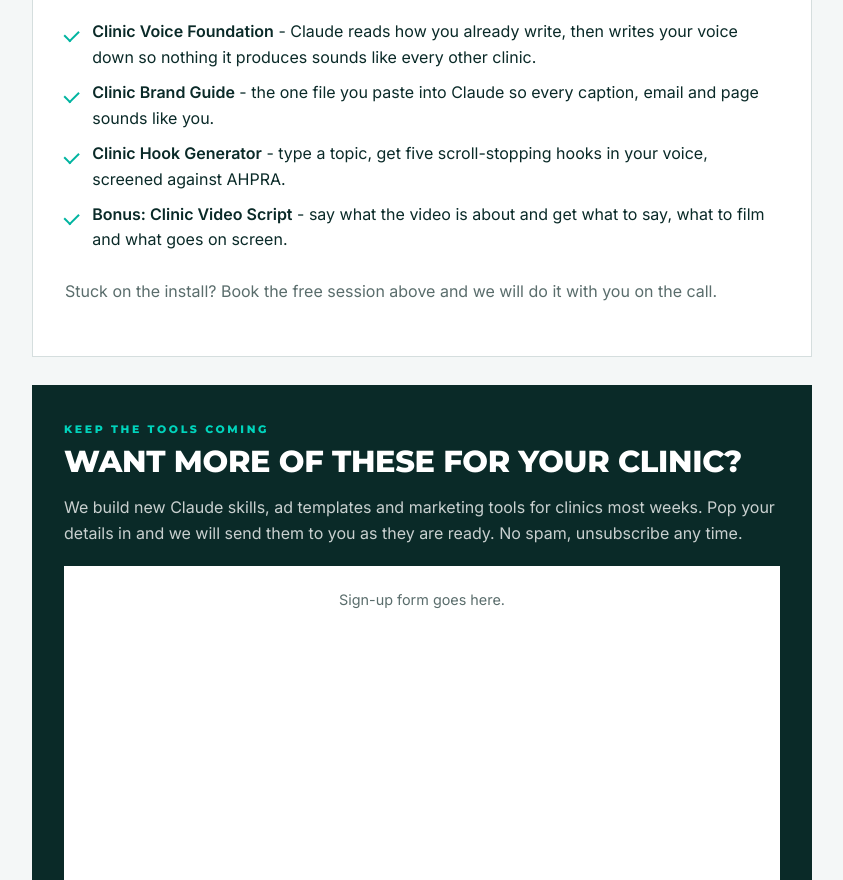
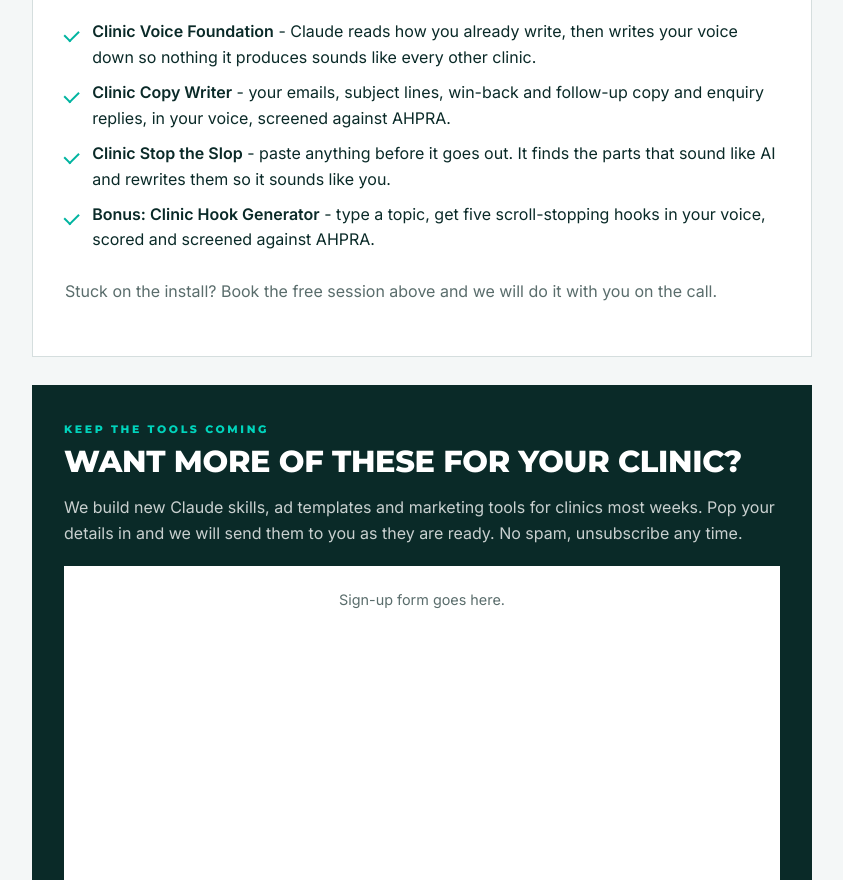
Before and after one commit to Clinic-Catalyst-AU/abm-gift, a plain HTML site: page index.html in a window 1280 px wide. Shown: the part 2121-3001 px from the top of the page, without its empty margins (218-1061 px from the left). Drawn offline with Linux system fonts and the light colour scheme.

Commit message:
Pack v2: voice foundation, copy writer, stop the slop, bonus hook generator

```diff
--- a/index.html
+++ b/index.html
@@ -112,9 +112,9 @@
 
     <ul class="skills">
       <li><strong>Clinic Voice Foundation</strong> - Claude reads how you already write, then writes your voice down so nothing it produces sounds like every other clinic.</li>
-      <li><strong>Clinic Brand Guide</strong> - the one file you paste into Claude so every caption, email and page sounds like you.</li>
-      <li><strong>Clinic Hook Generator</strong> - type a topic, get five scroll-stopping hooks in your voice, screened against AHPRA.</li>
-      <li><strong>Bonus: Clinic Video Script</strong> - say what the video is about and get what to say, what to film and what goes on screen.</li>
+      <li><strong>Clinic Copy Writer</strong> - your emails, subject lines, win-back and follow-up copy and enquiry replies, in your voice, screened against AHPRA.</li>
+      <li><strong>Clinic Stop the Slop</strong> - paste anything before it goes out. It finds the parts that sound like AI and rewrites them so it sounds like you.</li>
+      <li><strong>Bonus: Clinic Hook Generator</strong> - type a topic, get five scroll-stopping hooks in your voice, scored and screened against AHPRA.</li>
     </ul>
 
     <p>Stuck on the install? Book the free session above and we will do it with you on the call.</p>
```
Also changed, not shown: 1 other file.
